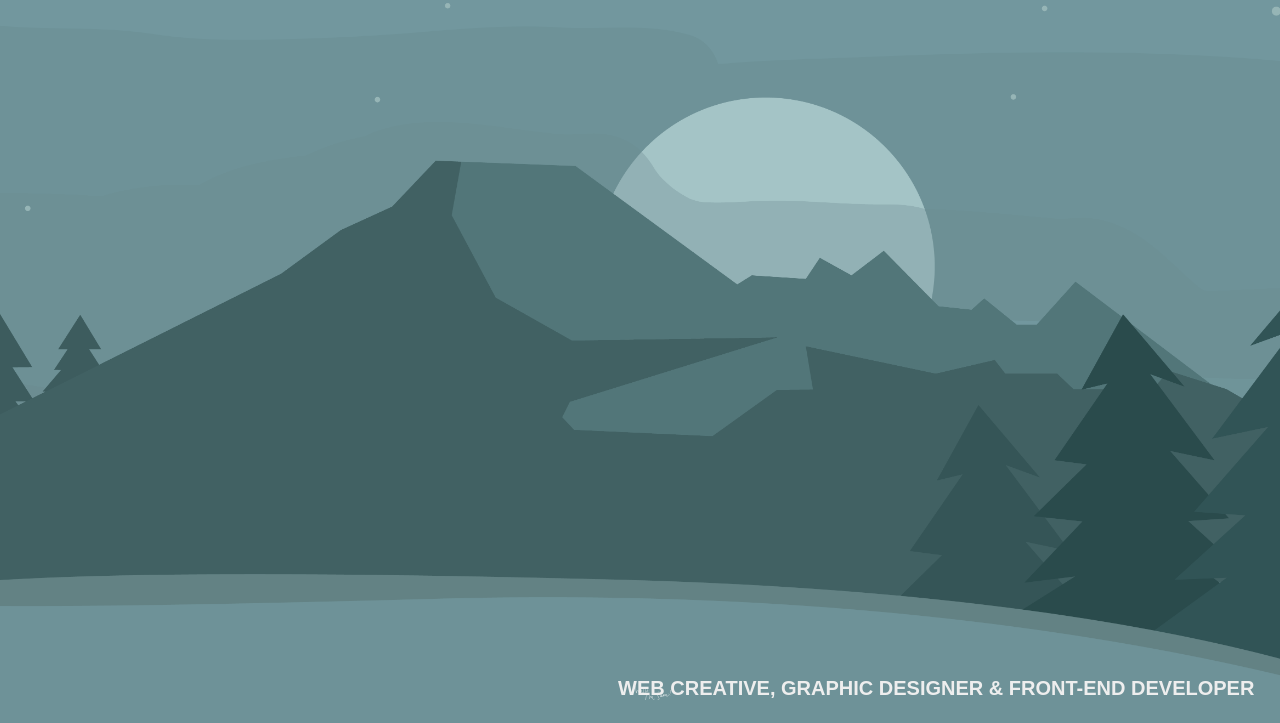
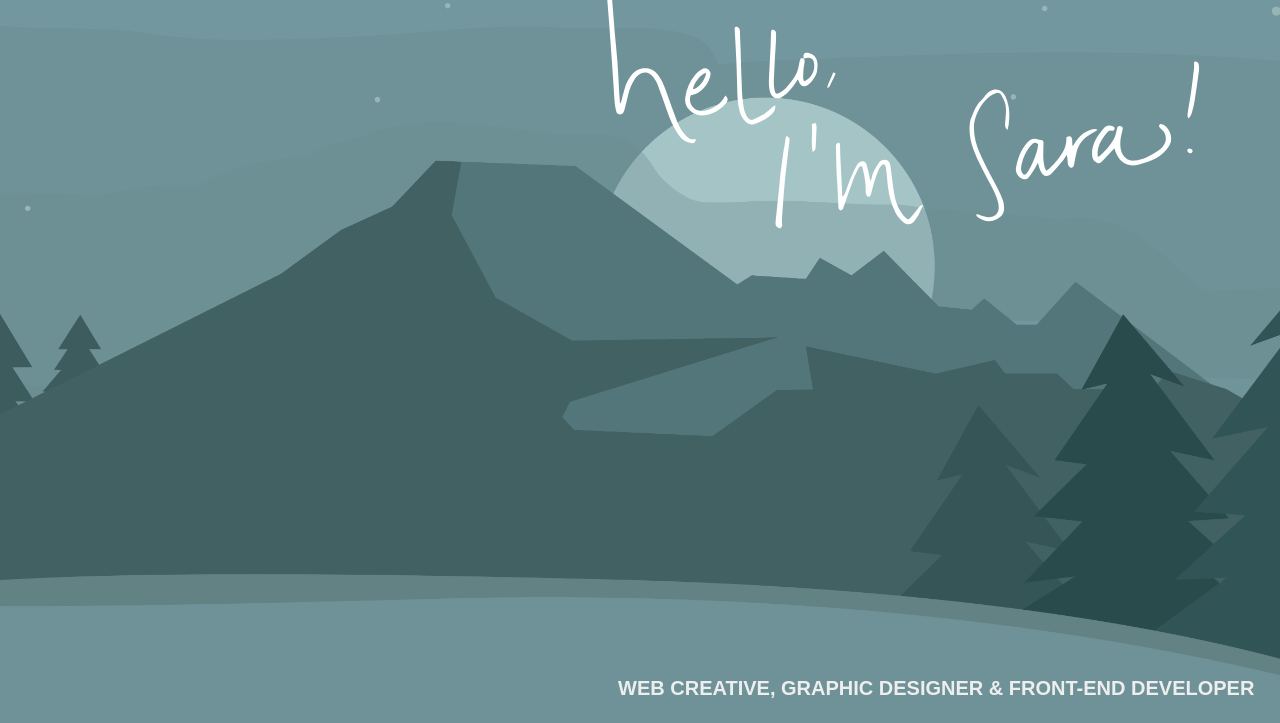
Before and after one commit to saraweinand/portfolio-, a plain HTML site: page index.html in a window 1280 px wide. Shown: the part 74-797 px from the top of the page. Drawn offline with nearby package versions, Linux system fonts and the light colour scheme.

Commit message:
Update styles.css

```diff
--- a/css/styles.css
+++ b/css/styles.css
@@ -49,12 +49,10 @@ p {
 }
 
 .landing svg {
-	width: 3%;
-	position: absolute;
-	bottom: 0;
-	right: 0;
-	margin-right: 47.5%;
-	margin-bottom: 2%;
+	width: 50%;
+	display: block;
+	margin: 0 auto;
+
 }
 
 
```
